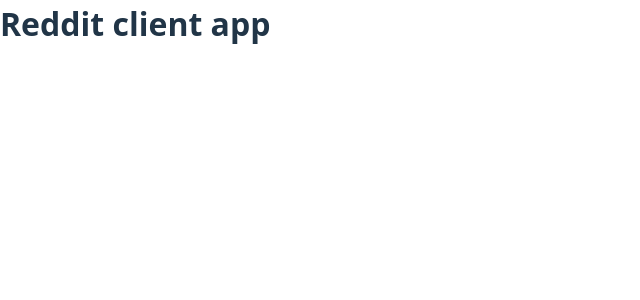
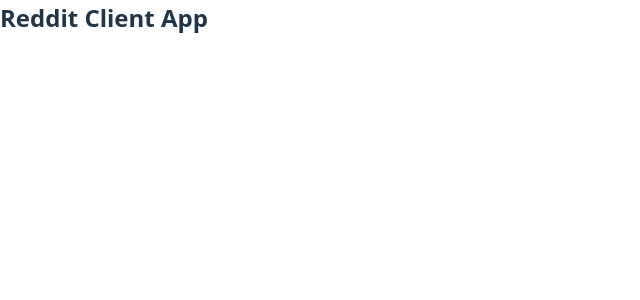
Before and after one commit to BlakeMatthew32/reddit-client-app, a React (Vite) app: page / in a window 1280 px wide. Shown: the top 300 px of the page, without its empty margins (0-640 px from the left). Built offline with nearby package versions, Linux system fonts and the light colour scheme.

Commit message:
feat: add basic header component

```diff
--- a/src/app/App.jsx
+++ b/src/app/App.jsx
@@ -1,10 +1,11 @@
+import Header from '../components/Header'
 import './App.css'
 
 function App() {
 
   return (
     <>
-      <h1>Reddit client app</h1>
+      <Header />
     </>
   )
 }
--- /dev/null
+++ b/src/components/Header.jsx
@@ -0,0 +1,10 @@
+
+const Header = () => {
+  return (
+    <header>
+      <h2>Reddit Client App</h2>
+    </header>
+  )
+}
+
+export default Header
```
